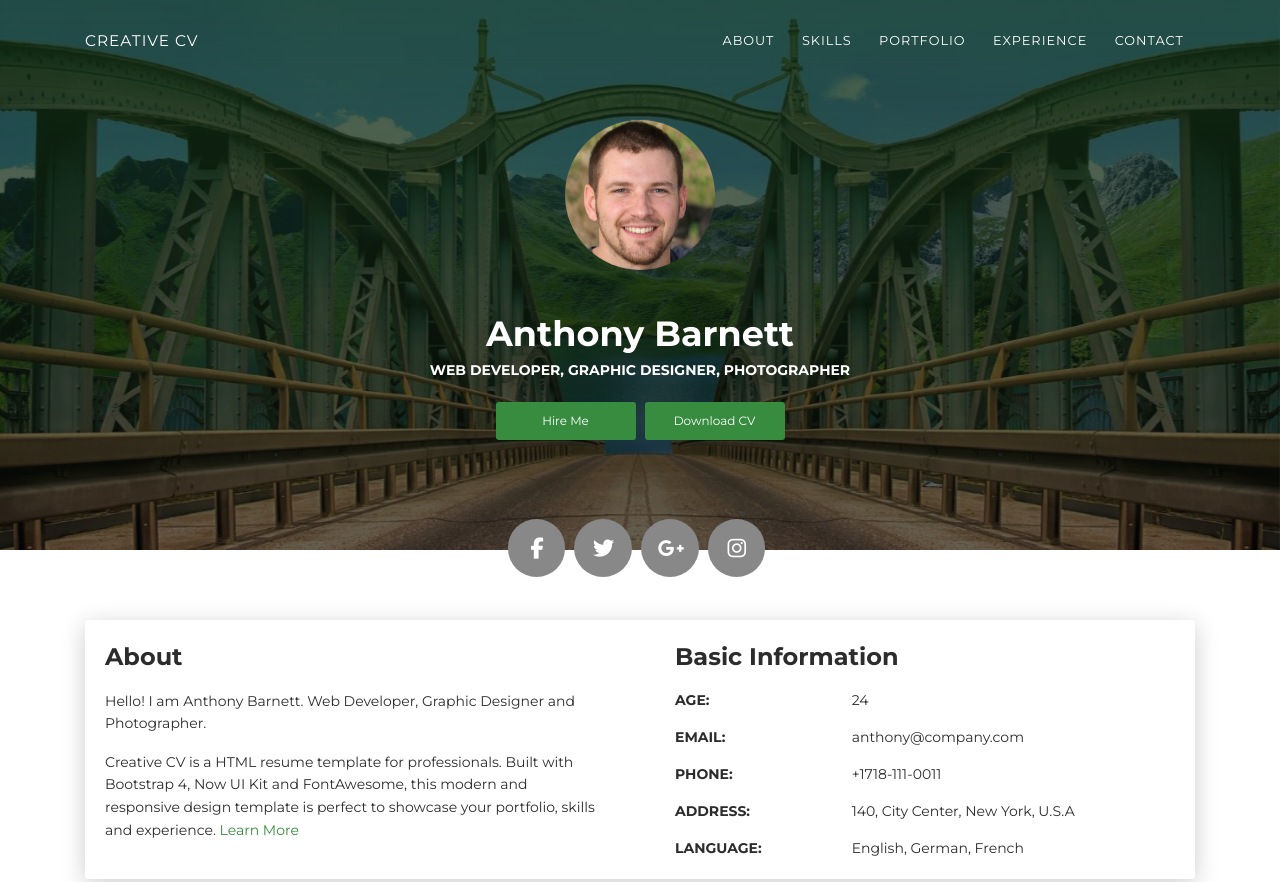
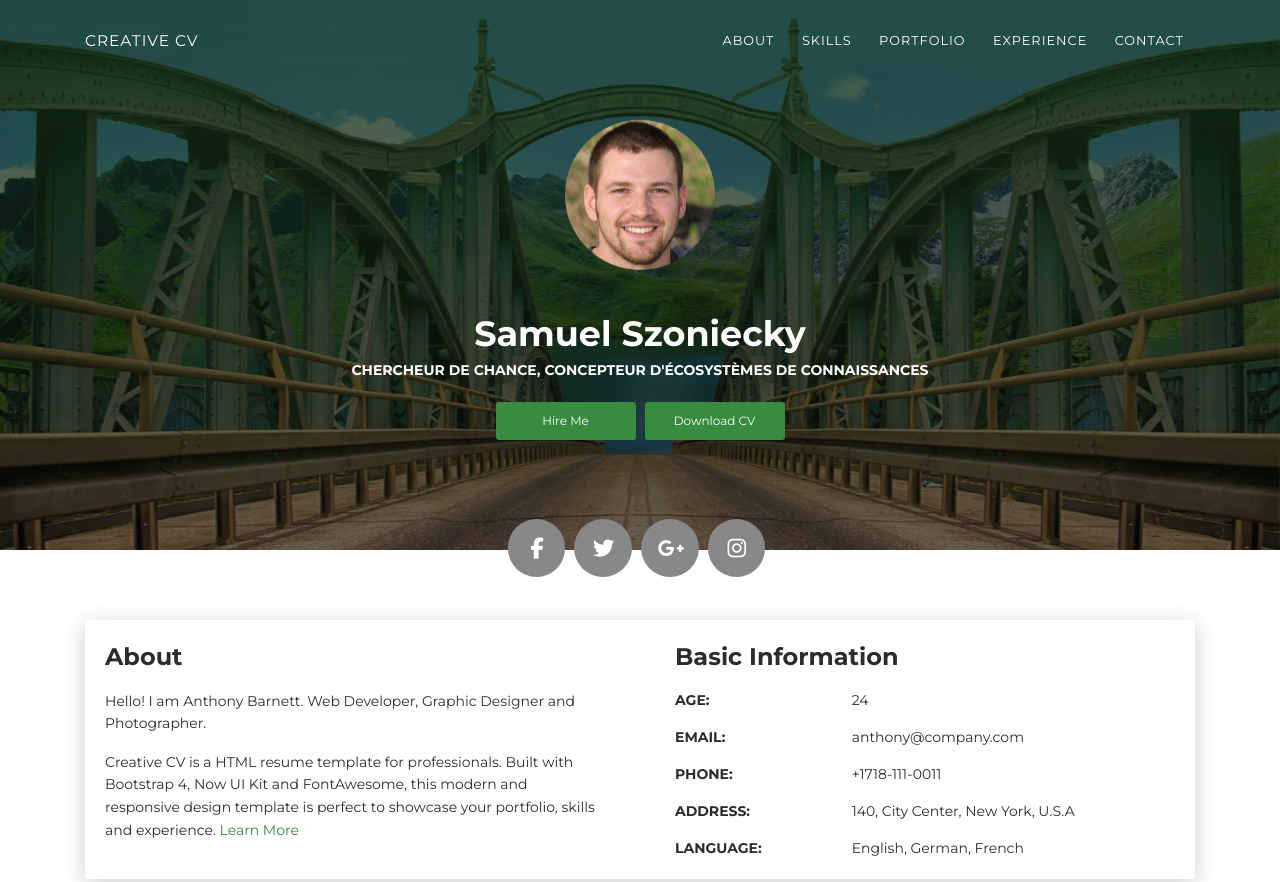
Before and after one commit to soubela/CV-2022, a plain HTML site: page index.html in a window 1280 px wide. Shown: the top 882 px of the page. Drawn offline with Linux system fonts and the light colour scheme.

Commit message:
Update index.html

```diff
--- a/index.html
+++ b/index.html
@@ -49,8 +49,8 @@
       <div class="container">
         <div class="content-center">
           <div class="cc-profile-image"><a href="#"><img src="images/anthony.jpg" alt="Image"/></a></div>
-          <div class="h2 title">Anthony Barnett</div>
-          <p class="category text-white">Web Developer, Graphic Designer,  Photographer</p><a class="btn btn-primary smooth-scroll mr-2" href="#contact" data-aos="zoom-in" data-aos-anchor="data-aos-anchor">Hire Me</a><a class="btn btn-primary" href="#" data-aos="zoom-in" data-aos-anchor="data-aos-anchor">Download CV</a>
+          <div class="h2 title">Samuel Szoniecky</div>
+          <p class="category text-white">Chercheur de chance, concepteur d'écosystèmes de connaissances</p><a class="btn btn-primary smooth-scroll mr-2" href="#contact" data-aos="zoom-in" data-aos-anchor="data-aos-anchor">Hire Me</a><a class="btn btn-primary" href="#" data-aos="zoom-in" data-aos-anchor="data-aos-anchor">Download CV</a>
         </div>
       </div>
       <div class="section">
```
